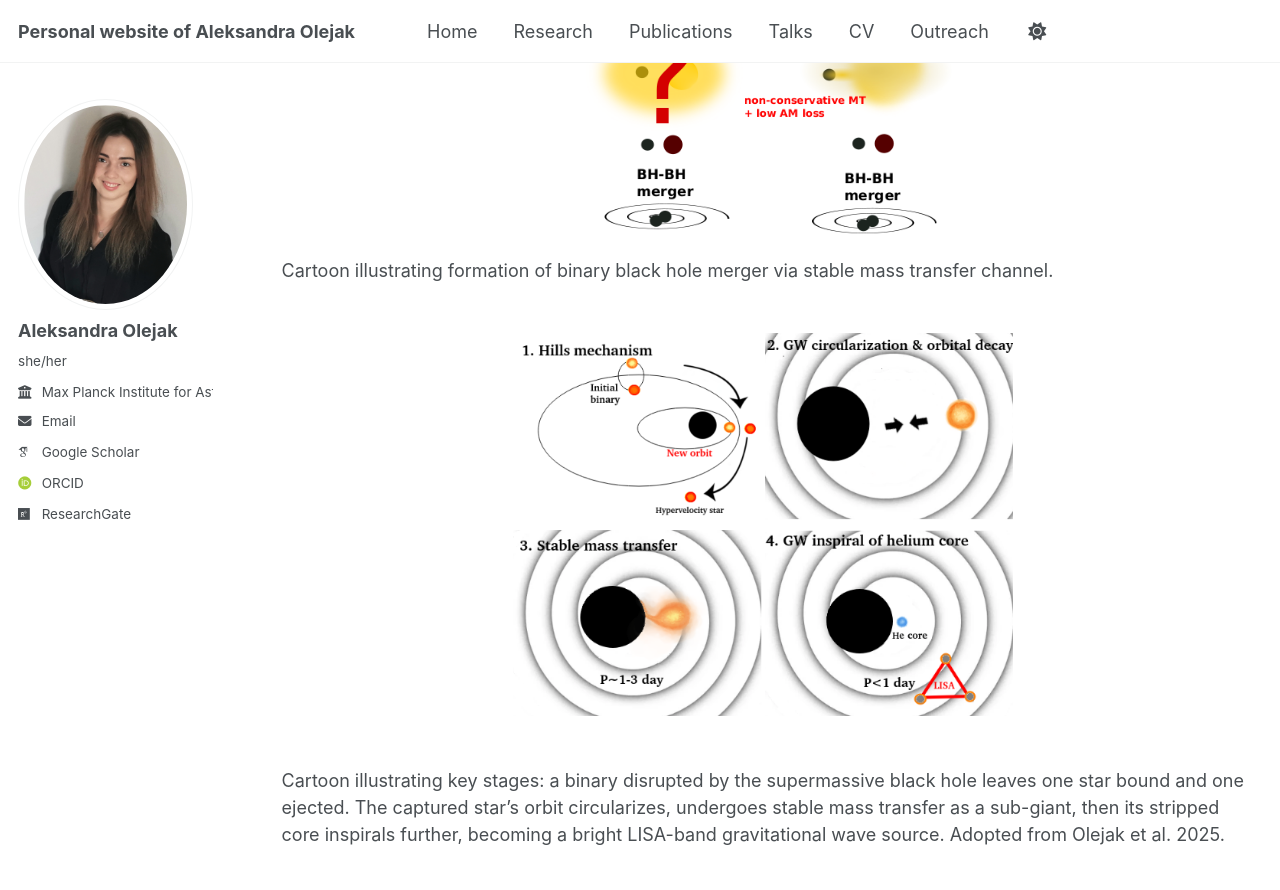
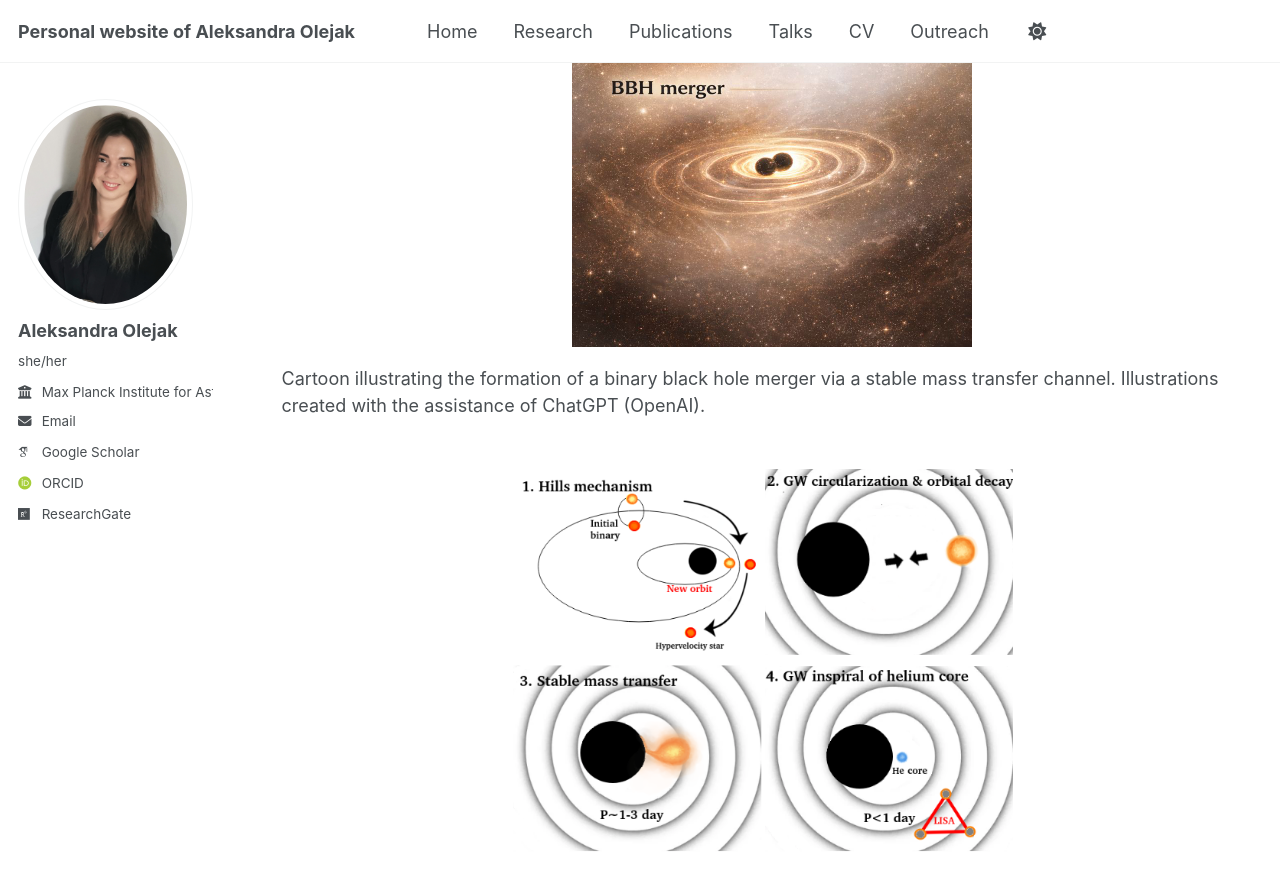
Before and after one commit to aleole/aleole.github.io, a Jekyll site: the page built from _pages/about.md, in a window 1280 px wide and 900 px high, scrolled down 738 px. Shown: the top 890 px of the window. Built offline with Jekyll 4.4.1, drawn with Linux system fonts in a browser that asks for light colours; some web fonts are replaced; a script that is not in the unit is left out.

Commit message:
Update about.md

```diff
--- a/_pages/about.md
+++ b/_pages/about.md
@@ -18,9 +18,9 @@ See the list of my publications at:
 **ORCID**: [0000-0002-6105-6492](https://orcid.org/0000-0002-6105-6492)
 
  <div style="text-align: center;">
-  <img src="./../images/CE_vs_SMT.png" width="400"/>
+  <img src="./../images/diagram.jpeg" width="400"/>
 </div>
-Cartoon illustrating formation of binary black hole merger via stable mass transfer channel.
+Cartoon illustrating the formation of a binary black hole merger via a stable mass transfer channel. Illustrations created with the assistance of ChatGPT (OpenAI).
 
  <div style="text-align: center;">
   <img src="./../images/SMBH_hills.png" width="600"/>
```
